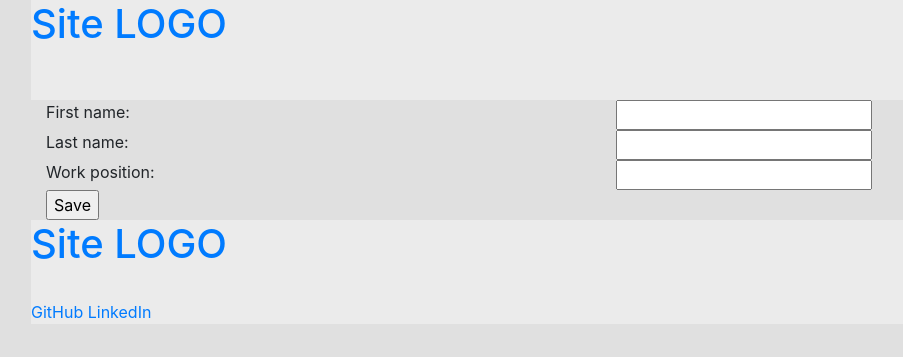
After one commit to maksymbashkatov/task_management, a Django app: template user/templates/user/profile_page.html in a window 1280 px wide. The commit adds this page. Shown: the top 357 px of the page, without its empty margins (39-942 px from the left). Run offline with Django 4.2, Linux system fonts and the light colour scheme; the template is opened without the code that fills it: values that come from a table or form of the project are taken from there, others are empty; some libraries are stand-ins or nearby versions.

Commit message:
Was finished work with profile page.

```diff
--- a/templates/index.html
+++ b/templates/index.html
@@ -14,7 +14,7 @@
         <header>
             <a href=""><h1>Site LOGO</h1></a><br>
             {% if user.is_authenticated %}
-            <a href="">{{ user.first_name }} {{ user.last_name }}</a> | <a href="{% url 'logout' %}">Logout</a>
+            <a href="{% url 'profile_page' user.id %}">{{ user.first_name }} {{ user.last_name }}</a> | <a href="{% url 'logout' %}">Logout</a>
             {% endif %}
         </header>
     </div>
--- a/user/models.py
+++ b/user/models.py
@@ -3,6 +3,7 @@ from django.contrib.auth.base_user import BaseUserManager
 from django.contrib.auth.hashers import make_password
 from django.contrib.auth.models import AbstractUser
 from django.db import models
+from django.urls import reverse
 
 
 class CustomUserManager(BaseUserManager):
@@ -55,6 +56,9 @@ class CustomUser(AbstractUser):
         db_table = 'users'
         verbose_name = 'user'
 
+    def get_absolute_url(self):
+        return reverse('profile_page', args=(self.pk,))
+
 
 class UserUUID(models.Model):
     id = models.UUIDField(primary_key=True, default=uuid.uuid4, editable=False)
--- /dev/null
+++ b/user/templates/user/profile_page.html
@@ -0,0 +1,38 @@
+{% extends 'index.html' %}
+{% block title %}User profile{% endblock %}
+{% block content %}
+<div class="container">
+    <form method="POST">
+        {% csrf_token %}
+        <div class="row">
+            <div class="col">
+                First name:
+            </div>
+            <div class="col">
+                {{ form.first_name }}
+            </div>
+        </div>
+        <div class="row">
+            <div class="col">
+                Last name:
+            </div>
+            <div class="col">
+                {{ form.last_name }}
+            </div>
+        </div>
+        <div class="row">
+            <div class="col">
+                Work position:
+            </div>
+            <div class="col">
+                {{ form.work_position }}
+            </div>
+        </div>
+        <div class="row">
+            <div class="col">
+                <input type="submit" value="Save">
+            </div>
+        </div>
+    </form>
+</div>
+{% endblock %}
--- a/user/urls.py
+++ b/user/urls.py
@@ -1,10 +1,12 @@
 from django.urls import path
-from user.views import RegisterFormView, LoginFormView, LogoutView, ConfirmUserView, NotAuthorizedView
+from user.views import RegisterFormView, LoginFormView, LogoutView, ConfirmUserView, NotAuthorizedView, \
+    CustomUserUpdateView
 
 urlpatterns = [
     path('register/', RegisterFormView.as_view(), name='register'),
     path('login/', LoginFormView.as_view(), name='login'),
     path('logout/', LogoutView.as_view(), name='logout'),
     path('confirm_user/', ConfirmUserView.as_view(), name='confirm_user'),
-    path('not_authorized/', NotAuthorizedView.as_view(), name='not_authorized')
+    path('not_authorized/', NotAuthorizedView.as_view(), name='not_authorized'),
+    path('profile_page/<int:pk>', CustomUserUpdateView.as_view(), name='profile_page')
 ]
```
Also changed, not shown: user/views.py (+7 -8 lines).
